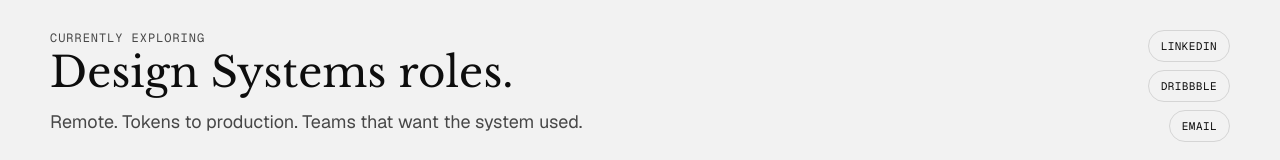
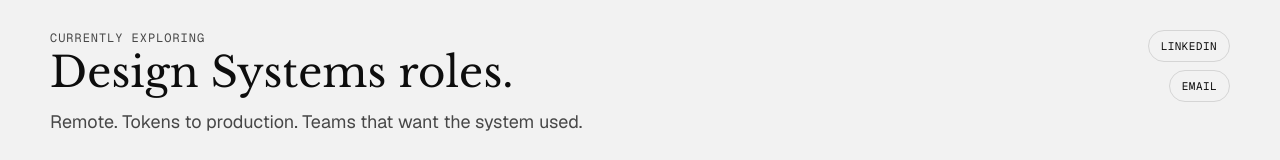
Before and after one commit to dponinski/poninski, a Next.js app: page / in a window 1280 px wide. Shown: the part 3053-3213 px from the top of the page. Built offline with nearby package versions, Linux system fonts and the light colour scheme.

Commit message:
Save uncommitted changes

```diff
--- a/components/site.tsx
+++ b/components/site.tsx
@@ -412,8 +412,7 @@ function Footer() {
   const { inspect, reset } = useInspect();
   const links = [
     ["https://www.linkedin.com/in/dponinski", "LinkedIn"],
-    ["https://dribbble.com/poninski", "Dribbble"],
-    ["mailto:hello@poninski.com", "Email"],
+    ["mailto:dponinski@icloud.com", "Email"],
   ] as const;
 
   return (
```
